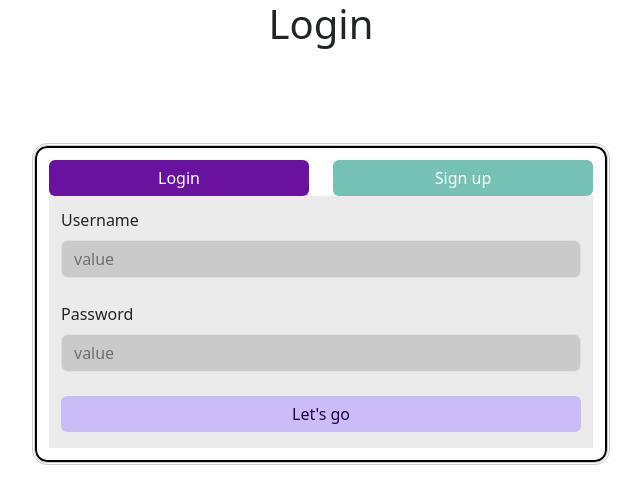
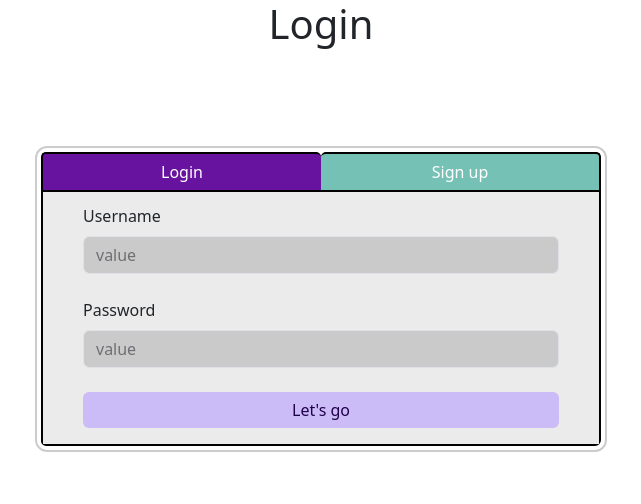
Before and after one commit to jodosjodos/login-register, a React (Vite) app: page / in a window 1280 px wide. Shown: the top 504 px of the page, without its empty margins (319-960 px from the left). Built offline with nearby package versions, Linux system fonts and the light colour scheme.

Commit message:
some styles

```diff
--- a/src/pages/LoginPage.jsx
+++ b/src/pages/LoginPage.jsx
@@ -19,17 +19,28 @@ const FullWidthButton = styled(Button)`
 
 const LoginButton = styled(FullWidthButton)`
   background-color: #6713a0;
+  border-radius: 5px 5px 0px 0px;
+  border-top: 2px solid black;
+  border-left: 2px solid black;
   &:hover {
     background-color: #cbbbf7;
     color: #21004c;
+    border-top: 2px solid black;
+    border-right: 2px solid black;
   }
 `;
 
 const SignUpButton = styled(FullWidthButton)`
   background-color: #76c1b5;
+  border-radius: 5px 5px 0px 0px;
+  border-top: 2px solid black;
+  border-right: 2px solid black;
+
   &:hover {
     background-color: #087865;
     color: white;
+    border-top: 2px solid black;
+    border-right: 2px solid black;
   }
 `;
 
@@ -59,7 +70,7 @@ const FormComponent = styled(Form)`
   background-color: #ebebeb;
   display: flex;
   flex-direction: column;
-  padding: 12px;
+  padding:12px 40px
 `;
 const Header = styled(CardHeader)`
   display: flex;
@@ -78,7 +89,7 @@ export function LoginPage() {
         <h1>Login</h1>
       </Header>
       <div style={{ height: "80%" }}>
-        <StyledContainer className="" style={{ justifyContent: "flex-start" }}>
+        <StyledContainer style={{ justifyContent: "flex-start" }}>
           <Row
             className="justify-content-center"
             style={{ height: "fit-content" }}
@@ -87,21 +98,25 @@ export function LoginPage() {
               md={6}
               style={{
                 gap: "10px",
-                border: "2px solid black",
+                border: "2px solid #ccc",
                 borderRadius: "12px",
-                outline: "medium double #ccc",
-                padding: "12px",
+                padding: "4px",
                 height: "100%",
+                backgroundColor: "white",
               }}
             >
-              <Row>
-                <Col xs={6}>
+              <div
+                style={{ width: "100%", display: "flex"}}
+              >
                 <LoginButton>Login</LoginButton>
-                </Col>
-                <Col xs={6}>
                 <SignUpButton onClick={handleSignUp}>Sign up</SignUpButton>
-                </Col>
-              </Row>
+              </div>
+              <div
+                style={{
+                  border: "2px solid black ",
+                  borderRadius: "0px 0px 6px 5px",
+                }}
+              >
                 <FormComponent className="d-flex flex-column">
                   <Form.Group className="mb-4">
                     <Form.Label>Username</Form.Label>
@@ -113,6 +128,7 @@ export function LoginPage() {
                   </Form.Group>
                   <LoginButton2>Let&apos;s go</LoginButton2>
                 </FormComponent>
+              </div>
             </Col>
           </Row>
         </StyledContainer>
--- a/src/pages/SignUpPage.jsx
+++ b/src/pages/SignUpPage.jsx
@@ -20,19 +20,27 @@ const FullWidthButton = styled(Button)`
 const LoginButton = styled(FullWidthButton)`
   background-color: #cbbbf7;
   border-radius: 5px 5px 0px 0px;
-
+  border-radius: 5px 5px 0px 0px;
+  border-top: 2px solid black;
+  border-left: 2px solid black;
   &:hover {
     background-color: #6713a0;
     color: white;
+    border-top: 2px solid black;
+    border-right: 2px solid black;
   }
 `;
 
 const SignUpButton = styled(FullWidthButton)`
   background-color: #087865;
   border-radius: 5px 5px 0px 0px;
+  border-top: 2px solid black;
+  border-right: 2px solid black;
   &:hover {
     background-color: #76c1b5;
     color: white;
+    border-top: 2px solid black;
+    border-right: 2px solid black;
   }
 `;
 
@@ -41,10 +49,12 @@ const LoginButton2 = styled(FullWidthButton)`
   background-color: #b2e5dd;
   margin-bottom: 4px;
   color: #00382f;
+
   font-weight: bold;
   &:hover {
     background-color: #087865;
     color: white;
+
   }
 `;
 
@@ -64,7 +74,7 @@ const FormComponent = styled(Form)`
   background-color: #ebebeb;
   display: flex;
   flex-direction: column;
-  padding: 12px;
+  padding: 12px 40px;
 `;
 const Labeled = styled(Form.Label)`
   font-weight: bold;
@@ -90,23 +100,23 @@ export function SignUpPage() {
             md={6}
             style={{
               gap: "16px",
-              border: "2px solid black",
+              border: "2px solid #ccc",
               borderRadius: "12px",
-              outline: "medium double #ccc",
-              padding: "12px",
+              padding: "4px",
               height: "100%",
-              display: "flex",
-              flexDirection: "column",
+              backgroundColor: "white",
             }}
           >
-            <Row>
-              <Col xs={6}>
+            <div style={{ width: "100%", display: "flex"}}>
                 <LoginButton onClick={handleLogin}>Login</LoginButton>
-              </Col>
-              <Col xs={6}>
                 <SignUpButton>Sign up</SignUpButton>
-              </Col>
-            </Row>
+            </div>
+            <div
+                style={{
+                  border: "2px solid black ",
+                  borderRadius: "0px 0px 6px 5px",
+                }}
+              >
             <FormComponent className="d-flex flex-column">
               <Form.Group className="mb-4">
                 <Labeled>Email address</Labeled>
@@ -145,6 +155,7 @@ export function SignUpPage() {
                 </CustomCol>
               </Row>
             </FormComponent>
+            </div>
           </Col>
         </Row>
       </StyledContainer>
```
Lines whose indentation alone changed are shown as unchanged.
